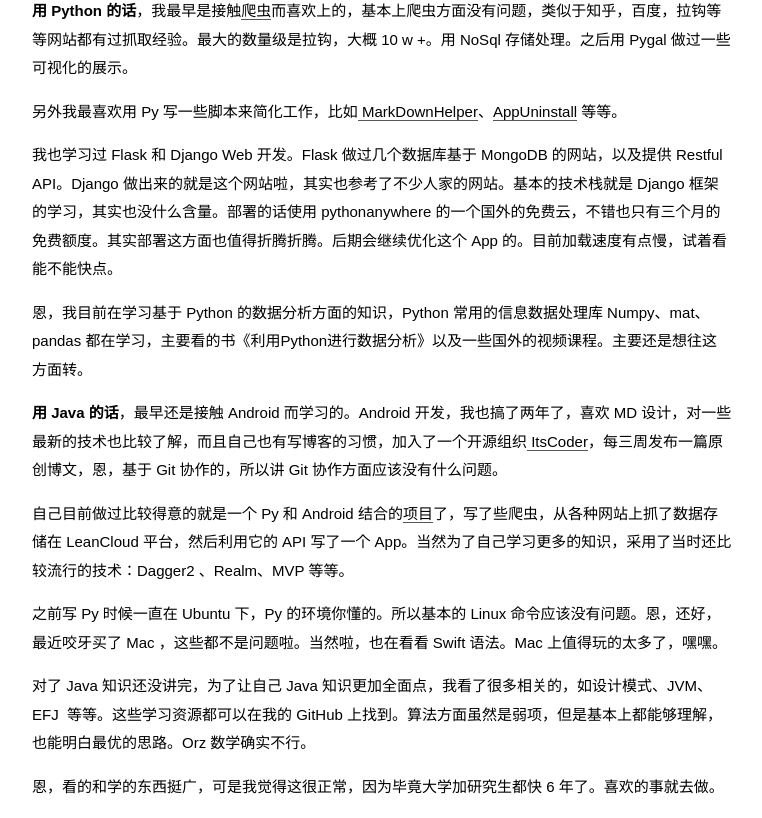
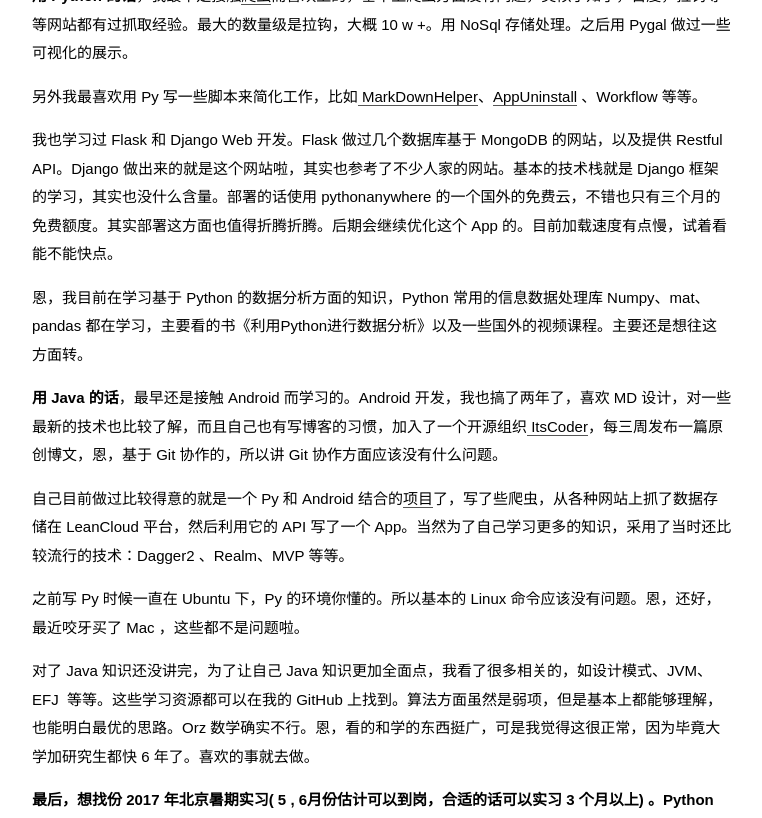
Before and after one commit to wuchangfeng/wuchangfeng.github.io, a Jekyll site: the page built from resume.md, in a window 1280 px wide and 1400 px high, scrolled down 1029 px, cut to the strip 172-990 px from the top of the window. Shown: the whole strip, without its empty margins (258-1020 px from the left). Built offline with Jekyll 4.4.1, drawn with Linux system fonts in a browser that asks for light colours; some web fonts are replaced; comment, search, counter and statistics services are not loaded; some of the changed text lies outside the part shown.

Commit message:
blog update

```diff
--- a/resume.md
+++ b/resume.md
@@ -2,9 +2,7 @@
 title: 个人简历
 ---
 
-突然发现这个小 App 访问的人还挺多。后台看了一下数据，大概有 200+ 的访问量。我只在微博上和 v2ex 上宣传了一下，嘿嘿。
-
-**正题是我想找一份 2017 年的北京暑期实习**。
+为了不浪费掉这个小博客的访问量，我把在 Vino 上写的一份很随意的简历搬过来了，在 Vino 上的效果很不错，但是毕竟不会经常去维护那个网站，静态博客经常更新，所以就贴到这里吧，嘿嘿。**正题是我想找一份 2017 年的北京暑期实习**。
 
 **![innocent](http://vino.pythonanywhere.com/static/blog/js/tinymce/plugins/emoticons/img/smiley-innocent.gif)个人情况**
 
@@ -16,7 +14,7 @@
 
 **用 Python 的话**，我最早是接触[爬虫](https://github.com/wuchangfeng/Crawler)而喜欢上的，基本上爬虫方面没有问题，类似于知乎，百度，拉钩等等网站都有过抓取经验。最大的数量级是拉钩，大概 10 w +。用 NoSql 存储处理。之后用 Pygal 做过一些可视化的展示。
 
-另外我最喜欢用 Py 写一些脚本来简化工作，比如[ MarkDownHelper](https://github.com/wuchangfeng/MarkDownHelper)、[AppUninstall](https://github.com/wuchangfeng/UninstallApp) 等等。
+另外我最喜欢用 Py 写一些脚本来简化工作，比如[ MarkDownHelper](https://github.com/wuchangfeng/MarkDownHelper)、[AppUninstall](https://github.com/wuchangfeng/UninstallApp) 、Workflow 等等。
 
 我也学习过 Flask 和 Django Web 开发。Flask 做过几个数据库基于 MongoDB 的网站，以及提供 Restful API。Django 做出来的就是这个网站啦，其实也参考了不少人家的网站。基本的技术栈就是 Django 框架的学习，其实也没什么含量。部署的话使用 pythonanywhere 的一个国外的免费云，不错也只有三个月的免费额度。其实部署这方面也值得折腾折腾。后期会继续优化这个 App 的。目前加载速度有点慢，试着看能不能快点。
 
@@ -26,13 +24,11 @@
 
 自己目前做过比较得意的就是一个 Py 和 Android 结合的[项目](https://github.com/wuchangfeng/OneRead)了，写了些爬虫，从各种网站上抓了数据存储在 LeanCloud 平台，然后利用它的 API 写了一个 App。当然为了自己学习更多的知识，采用了当时还比较流行的技术：Dagger2 、Realm、MVP 等等。
 
-之前写 Py 时候一直在 Ubuntu 下，Py 的环境你懂的。所以基本的 Linux 命令应该没有问题。恩，还好，最近咬牙买了 Mac ，这些都不是问题啦。当然啦，也在看看 Swift 语法。Mac 上值得玩的太多了，嘿嘿。
+之前写 Py 时候一直在 Ubuntu 下，Py 的环境你懂的。所以基本的 Linux 命令应该没有问题。恩，还好，最近咬牙买了 Mac ，这些都不是问题啦。
 
-对了 Java 知识还没讲完，为了让自己 Java 知识更加全面点，我看了很多相关的，如设计模式、JVM、EFJ  等等。这些学习资源都可以在我的 GitHub 上找到。算法方面虽然是弱项，但是基本上都能够理解，也能明白最优的思路。Orz 数学确实不行。
+对了 Java 知识还没讲完，为了让自己 Java 知识更加全面点，我看了很多相关的，如设计模式、JVM、EFJ  等等。这些学习资源都可以在我的 GitHub 上找到。算法方面虽然是弱项，但是基本上都能够理解，也能明白最优的思路。Orz 数学确实不行。恩，看的和学的东西挺广，可是我觉得这很正常，因为毕竟大学加研究生都快 6 年了。喜欢的事就去做。
 
-恩，看的和学的东西挺广，可是我觉得这很正常，因为毕竟大学加研究生都快 6 年了。喜欢的事就去做。
-
-最后，我还是想找一份** Python  数据分**析相关的实习，虽然目前的技术能力可能不合适或者说达不到层次，但是我可以学习，而且自认为学习的速度和能力都还不错。当然，**其他的工作( Python Web  或者爬虫或者 Android 开发)我也不排斥。** =。。=
+**最后，想找份 2017 年北京暑期实习( 5 , 6月份估计可以到岗，合适的话可以实习 3 个月以上) 。Python Web 、Golang相关 或者 爬虫 或者 Android 开发工作都可以。**
 
 **![undecided](http://vino.pythonanywhere.com/static/blog/js/tinymce/plugins/emoticons/img/smiley-undecided.gif)联系我**
 
```
